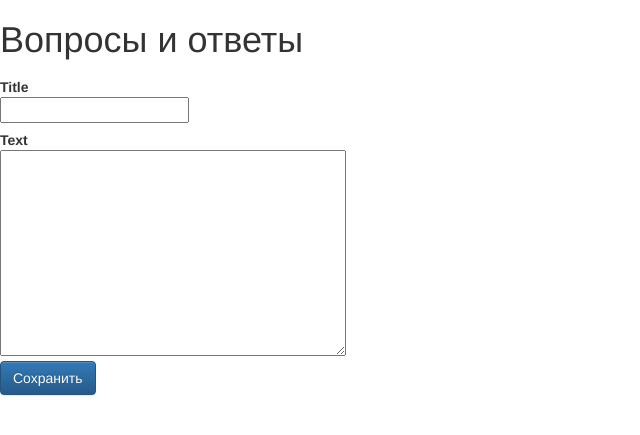
After one commit to avzabr/stepic-web-tech, a Django app: template ask/templates/question_add.html in a window 1280 px wide. The commit adds this page. Shown: the top 435 px of the page, without its empty margins (0-640 px from the left). Run offline with Django 3.2, Linux system fonts and the light colour scheme; the template is opened without the code that fills it: values that come from a table or form of the project are taken from there, others are empty; some libraries are stand-ins or nearby versions.

Commit message:
2.6.11 Added ask and answer  forms

```diff
--- a/ask/ask/urls.py
+++ b/ask/ask/urls.py
@@ -14,10 +14,12 @@
     2. Add a URL to urlpatterns:  url(r'^blog/', include('blog.urls'))
 """
 from django.conf.urls import url
-from qa.views import question, new, popular
+from qa.views import question, new, popular, ask, answer
 
 urlpatterns = [
     url(r'^$', new, name='new'),
-    url(r'^popular[/]{0,1}', popular, name='popular'),
-    url(r'^question/(?P<id>[^/]+)/?', question, name='question')
+    url(r'^popular/?', popular, name='popular'),
+    url(r'^question/(?P<id>[^/]+)/?', question, name='question'),
+    url(r'^ask/?', ask, name='ask'),
+    url(r'^answer/?', answer, name='answer')
 ]
--- /dev/null
+++ b/ask/qa/forms.py
@@ -0,0 +1,47 @@
+from django import forms
+from django.contrib.auth.models import User
+from django.core.exceptions import ValidationError
+from django.shortcuts import get_object_or_404
+
+from qa.models import Question, Answer
+
+
+class AskForm(forms.Form):
+    title = forms.CharField(max_length=100)
+    text = forms.CharField(widget=forms.Textarea)
+
+    def clean_title(self):
+        title = self.cleaned_data.get('title')
+        if not title.strip():
+            raise forms.ValidationError('title text is wrong', code=12)
+        return title
+
+    def clean_text(self):
+        text = self.cleaned_data.get('text')
+        if not text.strip():
+            raise forms.ValidationError('text text is wrong', code=12)
+        return text
+
+    def save(self):
+        u, _ = User.objects.get_or_create(first_name='Unknown', last_name='Unknown')
+        q = Question(author=u, **self.cleaned_data)
+        q.save()
+        return q
+
+
+class AnswerForm(forms.Form):
+    text = forms.CharField(widget=forms.Textarea)
+    question = forms.CharField(widget=forms.HiddenInput())
+
+    def clean_text(self):
+        text = self.cleaned_data.get('text')
+        if not text.strip():
+            raise forms.ValidationError('text text is wrong', code=12)
+        return text
+
+    def save(self):
+        u, _ = User.objects.get_or_create(first_name='Unknown', last_name='Unknown')
+        q = get_object_or_404(Question, id=self.cleaned_data['question'])
+        a = Answer(author=u, question=q, text=self.cleaned_data['text'])
+        a.save()
+        return a
--- a/ask/qa/models.py
+++ b/ask/qa/models.py
@@ -21,7 +21,7 @@
     objects = QuestionManager()
 
     def get_url(self):
-        return reverse('question', kwargs={id: self.id})
+        return reverse('question', kwargs={'id': str(self.id)})
 
     def __unicode__(self):
         return self.title
--- a/ask/templates/base.html
+++ b/ask/templates/base.html
@@ -1,6 +1,8 @@
 <!DOCTYPE HTML>
 <html>
 <head>
+    <link rel="stylesheet" href="//maxcdn.bootstrapcdn.com/bootstrap/3.2.0/css/bootstrap.min.css">
+    <link rel="stylesheet" href="//maxcdn.bootstrapcdn.com/bootstrap/3.2.0/css/bootstrap-theme.min.css">
     <title>{% block title %}Q&A{% endblock %}</title>
     {% block extrahead %}{% endblock %}
 </head>
--- a/ask/templates/question.html
+++ b/ask/templates/question.html
@@ -1,10 +1,11 @@
 {% extends 'base.html' %}
 {% block content %}
     <h1>{{ q.title|truncatechars:80 }}</h1>
-    <p>{{ q.text }}></p>
+    <p>{{ q.text }}</p>
     <ul>
         {% for answer in answers %}
             <li>{{ answer }}</li>
         {% endfor %}
     </ul>
+    {% include 'answer_add.html' %}
 {% endblock %}
--- /dev/null
+++ b/ask/templates/question_add.html
@@ -0,0 +1,23 @@
+{% extends "base.html" %}
+{% block content %}
+    {% for e in form.non_field_errors %}
+        <div class="alert alert-danger">{{ e }}</div>
+    {% endfor %}
+    <form class="form-horizontal" method="post" action="/ask/">
+        {% csrf_token %}
+        <fieldset>
+            {% for field in form %}
+                <div class="control-group
+    {% if field.errors %}has-error{% endif %}">
+                    <label class="control-label">{{ field.label }}</label>
+                    <div class="controls">{{ field }}</div>
+                </div>
+            {% endfor %}
+        </fieldset>
+        <div class="form-actions">
+            <button type="submit" class="btn btn-primary">
+                Сохранить
+            </button>
+        </div>
+    </form>
+{% endblock %}
```
Also changed, not shown: ask/ask/settings.py (+6 -6 lines), ask/qa/views.py (+32 -3 lines), ask/templates/answer_add.html (added, +20 -0 lines), 1 other file.
